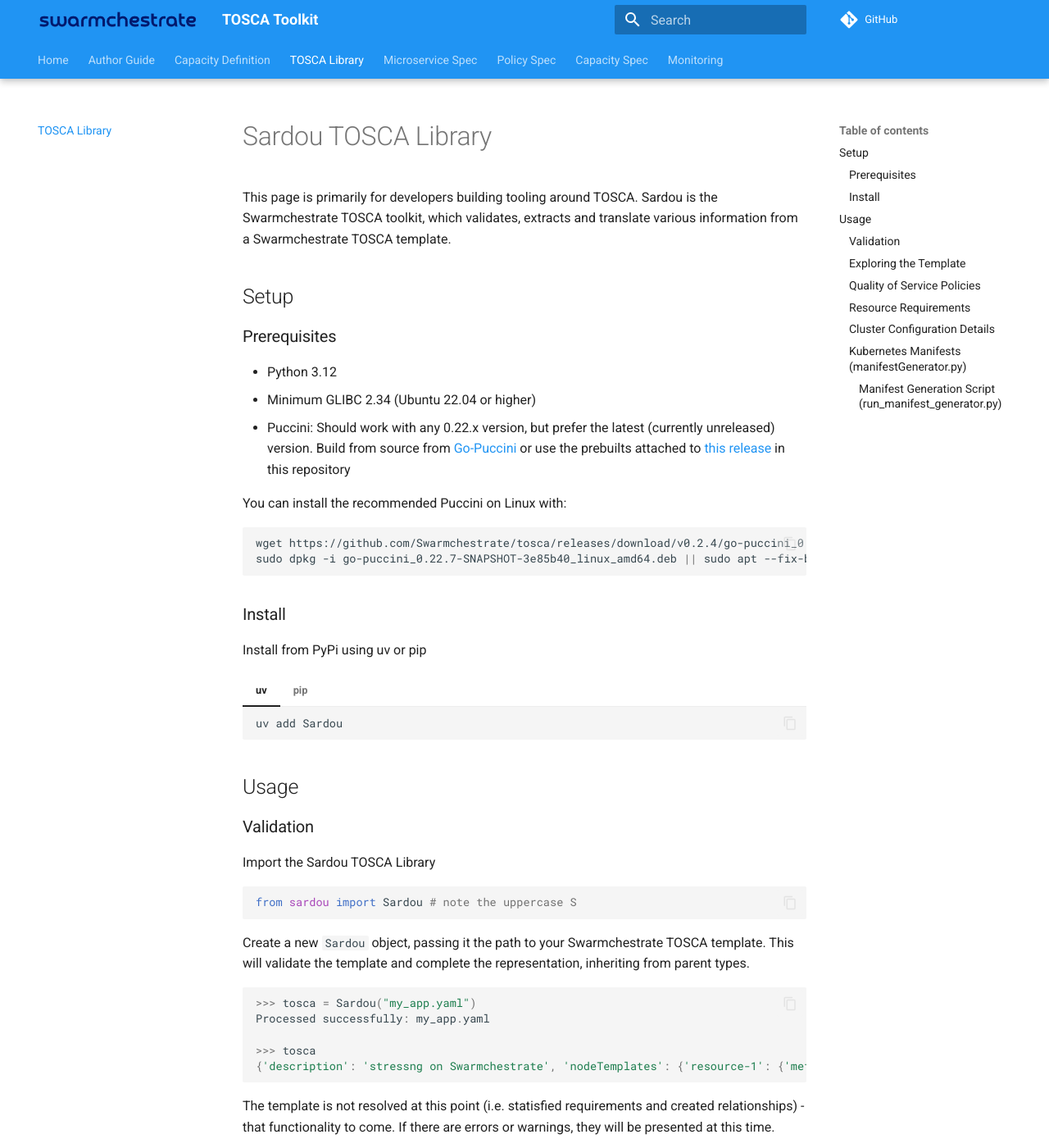
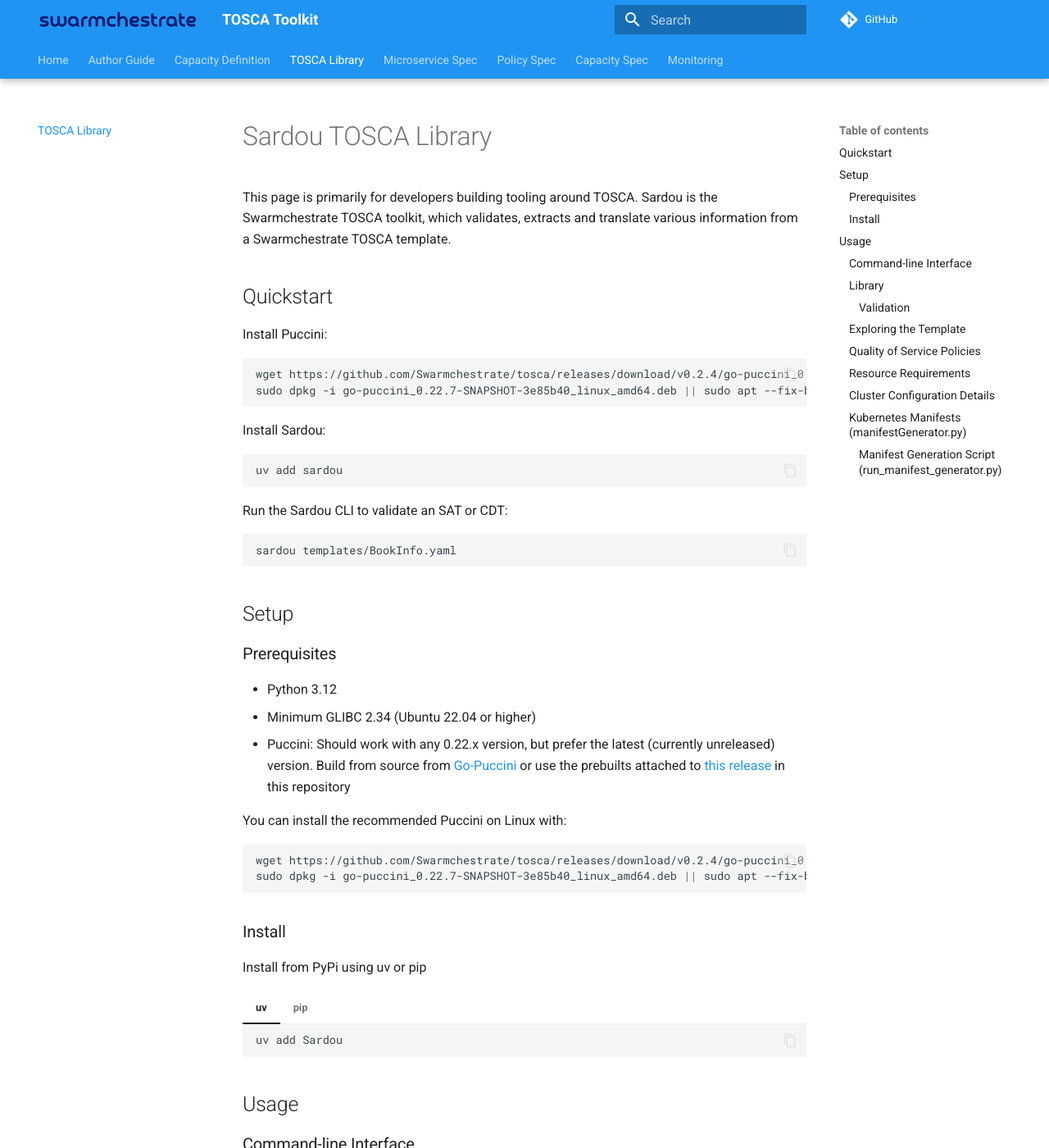
Before and after one commit to Swarmchestrate/tosca, an MkDocs documentation site: the page built from docs/sardou.md, in a window 1280 px wide and 1400 px high. Shown: the whole window at 82% size. Built offline with MkDocs 1.6.1 and Material for MkDocs 9.7.7, drawn with Linux system fonts in a browser that asks for light colours; comment, search, counter and statistics services are not loaded; some of the changed text lies outside the part shown.

Commit message:
docs: add CLI info

````diff
--- a/docs/sardou.md
+++ b/docs/sardou.md
@@ -3,6 +3,27 @@
 This page is primarily for developers building tooling around TOSCA.
 Sardou is the Swarmchestrate TOSCA toolkit, which validates, extracts
 and translate various information from a Swarmchestrate TOSCA template.
+
+## Quickstart
+
+Install Puccini:
+
+```bash
+wget https://github.com/Swarmchestrate/tosca/releases/download/v0.2.4/go-puccini_0.22.7-SNAPSHOT-3e85b40_linux_amd64.deb
+sudo dpkg -i go-puccini_0.22.7-SNAPSHOT-3e85b40_linux_amd64.deb || sudo apt --fix-broken install -y
+```
+
+Install Sardou:
+
+```bash
+uv add sardou
+```
+
+Run the Sardou CLI to validate an SAT or CDT:
+
+```bash
+sardou templates/BookInfo.yaml
+```
 
 ## Setup
 
@@ -37,13 +58,24 @@ Install from PyPi using uv or pip
 
 ## Usage
 
-### Validation
+### Command-line Interface
+
+The Sardou CLI currently only performs validation. Run it against
+any SAT or CDT. If processed succesfully, the template is valid.
+
+```bash
+sardou templates/BookInfo.yaml
+```
+
+### Library
 
 Import the Sardou TOSCA Library
 
 ```python
 from sardou import Sardou # note the uppercase S
 ```
+
+#### Validation
 
 Create a new `Sardou` object, passing it the path to your Swarmchestrate TOSCA template.
 This will validate the template and complete the representation, inheriting from parent
````
